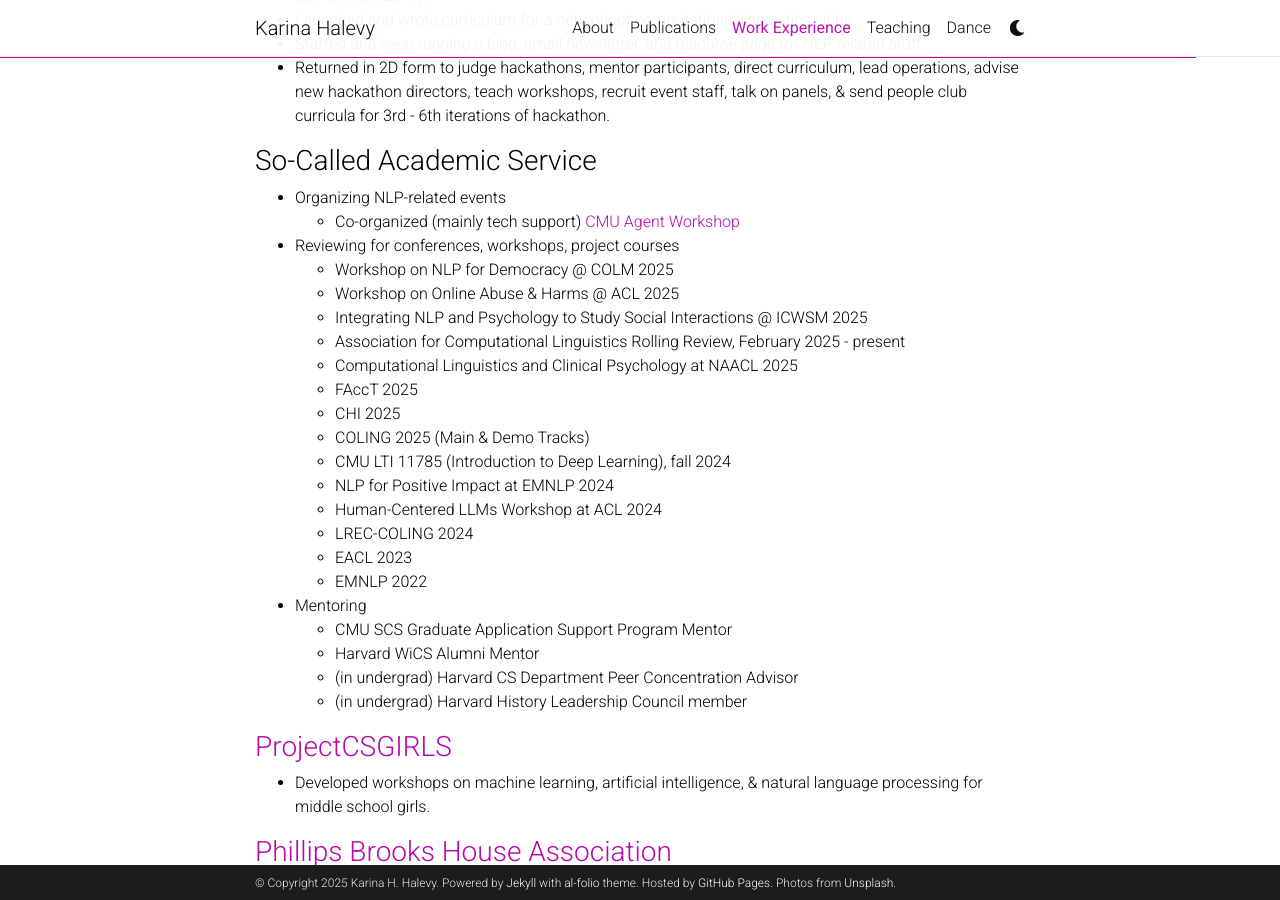
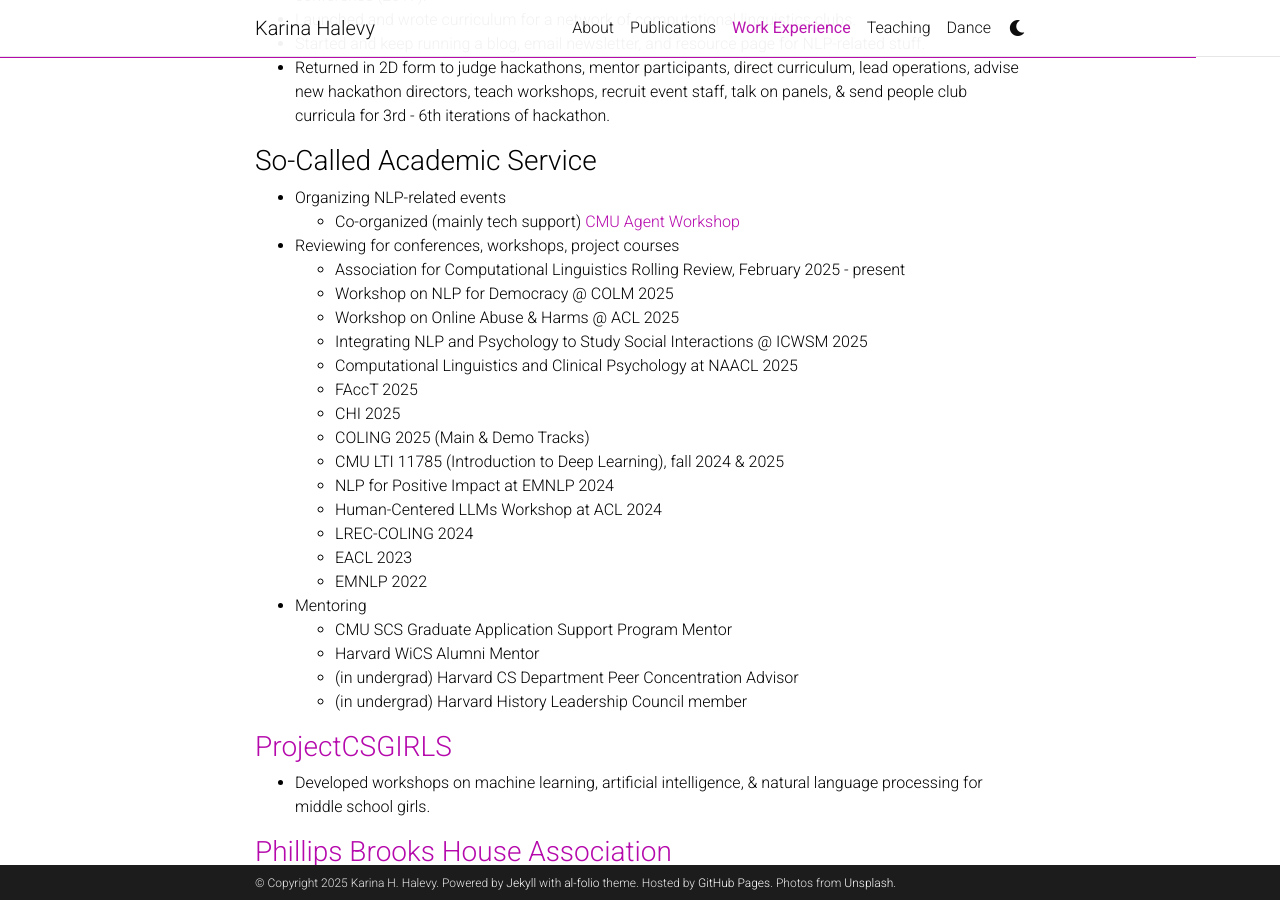
Before and after one commit to ENSCMA2/enscma2.github.io, a Jekyll site: the page built from _pages/experience.md, in a window 1280 px wide and 900 px high, scrolled down 1561 px. Built offline with Jekyll 4.4.1, drawn with Linux system fonts in a browser that asks for light colours; comment, search, counter and statistics services are not loaded; a style sheet for code colours, icons or effects is not loaded.

Commit message:
Update experience.md

```diff
--- a/_pages/experience.md
+++ b/_pages/experience.md
@@ -50,15 +50,15 @@
 - Organizing NLP-related events
   - Co-organized (mainly tech support) [CMU Agent Workshop](https://cmu-agent-workshop.github.io/)
 - Reviewing for conferences, workshops, project courses
+  - Association for Computational Linguistics Rolling Review, February 2025 - present
   - Workshop on NLP for Democracy @ COLM 2025
   - Workshop on Online Abuse & Harms @ ACL 2025
   - Integrating NLP and Psychology to Study Social Interactions @ ICWSM 2025
-  - Association for Computational Linguistics Rolling Review, February 2025 - present
   - Computational Linguistics and Clinical Psychology at NAACL 2025
   - FAccT 2025
   - CHI 2025
   - COLING 2025 (Main & Demo Tracks)
-  - CMU LTI 11785 (Introduction to Deep Learning), fall 2024
+  - CMU LTI 11785 (Introduction to Deep Learning), fall 2024 & 2025
   - NLP for Positive Impact at EMNLP 2024
   - Human-Centered LLMs Workshop at ACL 2024
   - LREC-COLING 2024
```
